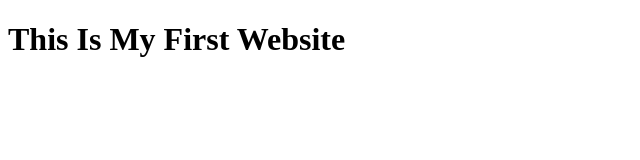
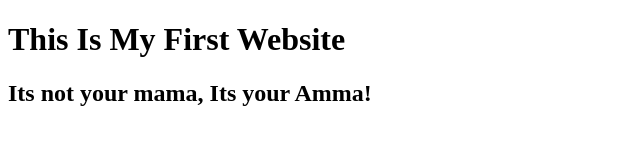
Before and after one commit to mohammadmehedi1999/my-first-website, a plain HTML site: page index.html in a window 1280 px wide. Shown: the whole page, without its empty margins (0-640 px from the left). Drawn offline with Linux system fonts and the light colour scheme.

Commit message:
Update index.html

```diff
--- a/index.html
+++ b/index.html
@@ -8,5 +8,6 @@
 </head>
 <body>
     <h1>This Is My First Website</h1>
+    <h2>Its not your mama, Its your Amma!</h2>
 </body>
 </html>
```
